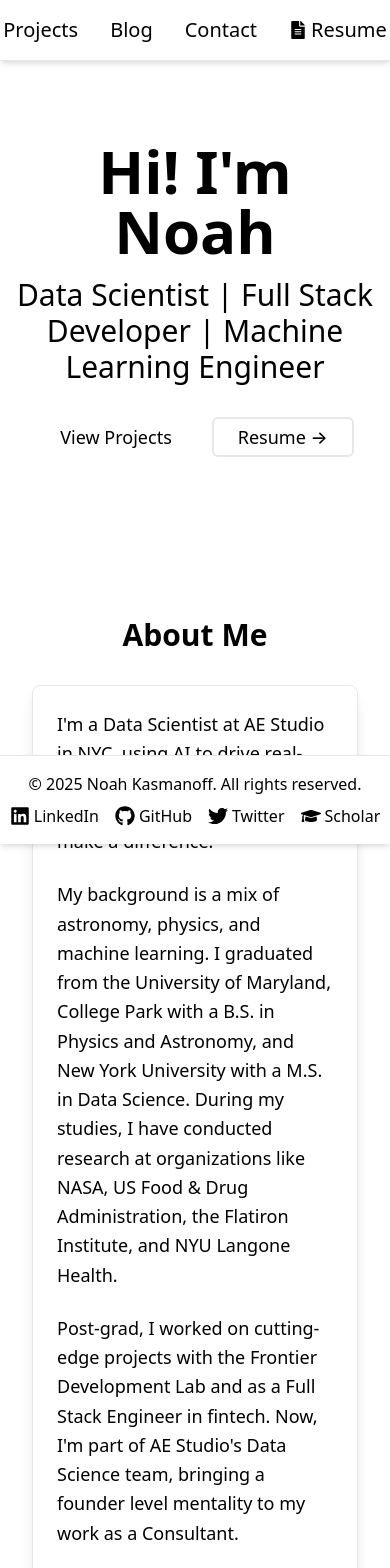
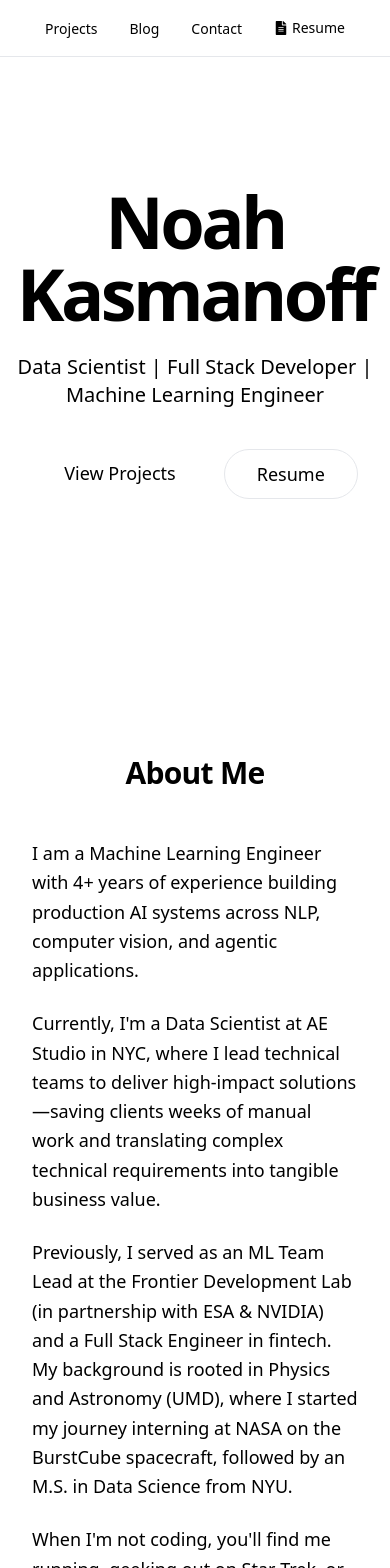
Before and after one commit to nkasmanoff/nkasmanoff.github.io, a React (Create React App) app: page / in a window 390 px wide. Shown: the top 1568 px of the page. Built offline with nearby package versions, Linux system fonts and the light colour scheme.

Commit message:
gemini 3  test complete

```diff
--- a/src/App.js
+++ b/src/App.js
@@ -10,7 +10,6 @@ import Header from './components/Header';
 import Hero from './components/Hero';
 import Projects from './components/Projects';
 import FirstPost from './posts/first-post';
-import { ThemeProvider } from './contexts/ThemeContext';
 
 const ScrollToHash = () => {
     const location = useLocation();
@@ -39,7 +38,6 @@ const ScrollToTop = () => {
 
 function App() {
     return (
-        <ThemeProvider>
         <Router>
             <div className="min-h-screen bg-background">
                 <Analytics />
@@ -66,7 +64,6 @@ function App() {
                 <Footer />
             </div>
         </Router>
-        </ThemeProvider>
     );
 }
 
--- a/src/components/About.js
+++ b/src/components/About.js
@@ -2,68 +2,79 @@ import React from 'react';
 
 const About = () => {
     return (
-    <section id="about" className="py-20">
-      <div className="max-w-4xl mx-auto px-4">
-        <h2 className="text-3xl font-bold mb-8 text-center text-foreground">
+        <section id="about" className="py-32 bg-muted/30">
+            <div className="container mx-auto px-4">
+                <h2 className="text-3xl md:text-4xl font-bold mb-12 text-center tracking-tight">
                     About Me
                 </h2>
-        <div className="bg-card text-card-foreground backdrop-blur-sm rounded-lg p-6 shadow-lg border border-border mb-8">
-          <p className="text-lg text-foreground leading-relaxed">
-          I'm a Data Scientist at AE Studio in NYC, using AI to drive real-world solutions. I'm always looking to learn, grow, and make a difference.
+
+                <div className="grid grid-cols-1 lg:grid-cols-2 gap-12 items-center">
+                    {/* Text Content */}
+                    <div className="space-y-6 text-lg text-muted-foreground leading-relaxed">
+                        <p>
+                            I am a Machine Learning Engineer with 4+ years of experience building
+                            production AI systems across NLP, computer vision, and agentic
+                            applications.
                         </p>
-          <br />
-          <p className="text-lg text-foreground leading-relaxed">
-          My background is a mix of astronomy, physics, and machine learning. I graduated from the University of Maryland, College Park with a B.S. in Physics and Astronomy, and New York University with a M.S. in Data Science.
-          During my studies, I have conducted research at organizations like NASA, US Food & Drug Administration, the Flatiron Institute, and NYU Langone Health.
+                        <p>
+                            Currently, I'm a Data Scientist at AE Studio in NYC, where I lead
+                            technical teams to deliver high-impact solutions—saving clients weeks of
+                            manual work and translating complex technical requirements into tangible
+                            business value.
+                        </p>
+                        <p>
+                            Previously, I served as an ML Team Lead at the Frontier Development Lab
+                            (in partnership with ESA & NVIDIA) and a Full Stack Engineer in fintech.
+                            My background is rooted in Physics and Astronomy (UMD), where I started
+                            my journey interning at NASA on the BurstCube spacecraft, followed by an
+                            M.S. in Data Science from NYU.
+                        </p>
+                        <p>
+                            When I'm not coding, you'll find me running, geeking out on Star Trek,
+                            or experimenting with Raspberry Pis.
                         </p>
 
-          <br />
-          <p className="text-lg text-foreground leading-relaxed">
-          Post-grad, I worked on cutting-edge projects with the Frontier Development Lab and as a Full Stack Engineer in fintech. Now, I'm part of AE Studio's Data Science team, bringing a founder level mentality to my work as a Consultant.
-          </p>
-
-          <br />
-          <p className="text-lg text-foreground leading-relaxed">
-          When I'm not working, you'll find me running, geeking out on Star Trek, reading, experimenting with Raspberry Pis, or staying current on tech and AI advancements.
+                        <div className="pt-4">
+                            <h3 className="text-foreground font-semibold mb-2">
+                                Core Technologies
+                            </h3>
+                            <p className="text-sm font-mono bg-background/50 p-4 rounded-lg border border-border/50">
+                                Python • PyTorch • LLMs & Agents • RAG • Hugging Face • TypeScript •
+                                FastAPI • Docker
                             </p>
                         </div>
+                    </div>
 
-        {/* Shoe-horned Accomplishments Section */}
-        <div className="mt-12">
-          <h3 className="text-2xl font-bold mb-6 text-center text-foreground">
-            My Widgets
-          </h3>
-          <div className="bg-card text-card-foreground backdrop-blur-sm rounded-lg p-6 shadow-lg border border-border">
-            <div className="flex flex-col md:flex-row items-center justify-center gap-8">
+                    {/* Widgets Column */}
+                    <div className="flex flex-col items-center justify-center gap-8 h-full w-full">
+                        <div className="w-full max-w-[300px] space-y-8 flex flex-col items-center">
                             {/* Trendshift Badge */}
-              <div className="flex-shrink-0">
+                            <div className="hover:opacity-80 transition-opacity w-full flex justify-center">
                                 <a
                                     href="https://trendshift.io/repositories/10159"
                                     target="_blank"
                                     rel="noopener noreferrer"
-                  className="inline-block hover:opacity-90 transition-opacity"
                                 >
                                     <img
                                         src="https://trendshift.io/api/badge/repositories/10159"
                                         alt="nkasmanoff%2Fpi-card | Trendshift"
                                         width="250"
                                         height="55"
-                    className="rounded-md"
+                                        className="rounded-md shadow-sm"
                                     />
                                 </a>
                             </div>
 
                             {/* Strava Widget */}
-              <div className="flex-shrink-0">
+                            <div className="rounded-lg overflow-hidden shadow-sm hover:shadow-md transition-shadow w-full flex justify-center">
                                 <iframe
-                  height='154'
-                  width='300'
-                  frameBorder='0'
-                  allowTransparency='true'
-
-                  src='https://www.strava.com/athletes/84024114/latest-rides/50bb16f4ea78240738ca023b14a9caba581f81f0'
+                                    height="154"
+                                    width="300"
+                                    frameBorder="0"
+                                    allowTransparency="true"
+                                    src="https://www.strava.com/athletes/84024114/latest-rides/50bb16f4ea78240738ca023b14a9caba581f81f0"
                                     title="Strava Activities"
-                  className="rounded-lg shadow-md"
+                                    className="bg-background"
                                 ></iframe>
                             </div>
                         </div>
--- a/src/components/Footer.js
+++ b/src/components/Footer.js
@@ -4,45 +4,45 @@ import { FaGithub, FaGraduationCap, FaLinkedin, FaTwitter } from 'react-icons/fa
 
 const Footer = () => {
   return (
-    <footer className="fixed bottom-0 left-0 right-0 bg-white z-100 border-t border-border/40 shadow-md py-4">
+    <footer className="border-t border-border/40 bg-background/95 backdrop-blur supports-[backdrop-filter]:bg-background/60 py-8">
       <div className="container mx-auto px-4 text-center">
-        <p>&copy; 2025 Noah Kasmanoff. All rights reserved.</p>
-        <div className="mt-2 flex justify-center items-center gap-4">
+        <p className="text-sm text-muted-foreground mb-4">&copy; 2025 Noah Kasmanoff. All rights reserved.</p>
+        <div className="flex justify-center items-center gap-6">
           <a
             href="https://www.linkedin.com/in/noahkasmanoff"
             target="_blank"
             rel="noopener noreferrer"
-            className="text-muted-foreground hover:text-primary transition-colors flex items-center gap-1"
+            className="text-muted-foreground hover:text-foreground transition-colors"
           >
             <FaLinkedin className="text-xl" />
-            <span>LinkedIn</span>
+            <span className="sr-only">LinkedIn</span>
           </a>
           <a
             href="https://github.com/nkasmanoff"
             target="_blank"
             rel="noopener noreferrer"
-            className="text-muted-foreground hover:text-primary transition-colors flex items-center gap-1"
+            className="text-muted-foreground hover:text-foreground transition-colors"
           >
             <FaGithub className="text-xl" />
-            <span>GitHub</span>
+            <span className="sr-only">GitHub</span>
           </a>
           <a
             href="https://twitter.com/noahpunintended"
             target="_blank"
             rel="noopener noreferrer"
-            className="text-muted-foreground hover:text-primary transition-colors flex items-center gap-1"
+            className="text-muted-foreground hover:text-foreground transition-colors"
           >
             <FaTwitter className="text-xl" />
-            <span>Twitter</span>
+            <span className="sr-only">Twitter</span>
           </a>
           <a
             href="https://scholar.google.com/citations?user=pzTcPxEAAAAJ&hl=en"
             target="_blank"
             rel="noopener noreferrer"
-            className="text-muted-foreground hover:text-primary transition-colors flex items-center gap-1"
+            className="text-muted-foreground hover:text-foreground transition-colors"
           >
             <FaGraduationCap className="text-xl" />
-            <span>Scholar</span>
+            <span className="sr-only">Scholar</span>
           </a>
         </div>
       </div>
--- a/src/components/Header.js
+++ b/src/components/Header.js
@@ -1,11 +1,9 @@
 // components/Header.js
 import React from 'react';
 import { FaFileAlt } from 'react-icons/fa';
-import { useTheme } from '../contexts/ThemeContext';
 import { Link, useLocation, useNavigate } from 'react-router-dom';
 
 const Header = () => {
-    const { theme, toggleTheme } = useTheme();
     const location = useLocation();
     const navigate = useNavigate();
 
@@ -13,16 +11,12 @@ const Header = () => {
 
     const handleNavigation = (sectionId) => {
         if (isBlogPost) {
-            // If we're on a blog post, navigate to home with the section
             navigate(`/#${sectionId}`);
         } else if (location.pathname !== '/') {
-            // If we're not on the home page, navigate to home with the section
             navigate(`/#${sectionId}`);
         } else if (location.hash) {
-            // If we have a hash in the URL, update it
             navigate(`/#${sectionId}`);
         } else {
-            // If we're on the home page with no hash, scroll to the section
             const element = document.getElementById(sectionId);
             if (element) {
                 element.scrollIntoView({ behavior: 'smooth' });
@@ -31,13 +25,13 @@ const Header = () => {
     };
 
     return (
-        <header className="py-4 px-6 bg-white dark:bg-slate-900 sticky top-0 z-10 border-b border-border/40 shadow-md">
+        <header className="py-4 px-6 bg-background/80 backdrop-blur-md sticky top-0 z-50 border-b border-border/40">
             <nav className="flex justify-center items-center">
-                <ul className="flex space-x-8">
+                <ul className="flex space-x-8 items-center">
                     <li>
                         <button
                             onClick={() => handleNavigation('projects')}
-                            className="text-muted-foreground hover:text-primary transition-colors text-xl font-medium"
+                            className="text-muted-foreground hover:text-foreground transition-colors text-sm font-medium"
                         >
                             Projects
                         </button>
@@ -45,7 +39,7 @@ const Header = () => {
                     <li>
                         <Link
                             to="/#blog"
-                            className="text-muted-foreground hover:text-primary transition-colors text-xl font-medium"
+                            className="text-muted-foreground hover:text-foreground transition-colors text-sm font-medium"
                         >
                             Blog
                         </Link>
@@ -53,7 +47,7 @@ const Header = () => {
                     <li>
                         <button
                             onClick={() => handleNavigation('contact')}
-                            className="text-muted-foreground hover:text-primary transition-colors text-xl font-medium"
+                            className="text-muted-foreground hover:text-foreground transition-colors text-sm font-medium"
                         >
                             Contact
                         </button>
@@ -63,9 +57,9 @@ const Header = () => {
                             href="https://drive.google.com/file/d/1DkaFCQA37sctRtrEZd25FE4KuGogT9Fc/view?usp=sharing"
                             target="_blank"
                             rel="noopener noreferrer"
-                            className="text-muted-foreground hover:text-primary transition-colors text-xl font-medium flex items-center gap-1"
+                            className="text-muted-foreground hover:text-foreground transition-colors text-sm font-medium flex items-center gap-1"
                         >
-                            <FaFileAlt className="text-lg" />
+                            <FaFileAlt className="text-sm" />
                             <span>Resume</span>
                         </a>
                     </li>
--- a/src/components/Hero.js
+++ b/src/components/Hero.js
@@ -4,25 +4,42 @@ import { Button } from './ui/button';
 
 const Hero = () => {
     return (
-    <section className="py-20 text-center">
-      <h1 className="text-6xl font-bold mb-4 text-foreground">Hi! I'm Noah</h1>
-      <p className="text-3xl mb-8 text-muted-foreground">Data Scientist | Full Stack Developer | Machine Learning Engineer</p>
+        <section className="py-32 text-center">
+            <h1 className="text-7xl md:text-8xl font-bold mb-6 tracking-tighter text-foreground">
+                Noah Kasmanoff
+            </h1>
+            <p className="text-xl md:text-2xl mb-10 text-muted-foreground max-w-2xl mx-auto font-light">
+                Data Scientist | Full Stack Developer | Machine Learning Engineer
+            </p>
             <div className="flex justify-center space-x-4">
                 <Button
-          className="bg-primary text-primary-foreground hover:bg-primary/90 transition-colors text-lg px-6 py-2"
+                    className="text-lg px-8 py-6 rounded-full transition-all hover:scale-105"
                     asChild
                 >
-          <a href="#projects" onClick={(e) => {
+                    <a
+                        href="#projects"
+                        onClick={(e) => {
                             e.preventDefault();
-            document.querySelector('#projects')?.scrollIntoView({ behavior: 'smooth' });
-          }}>View Projects</a>
+                            document
+                                .querySelector('#projects')
+                                ?.scrollIntoView({ behavior: 'smooth' });
+                        }}
+                    >
+                        View Projects
+                    </a>
                 </Button>
                 <Button
                     variant="outline"
-          className="border-2 border-primary bg-background text-primary hover:bg-primary hover:text-primary-foreground transition-all duration-300 shadow-[0_0_0_var(--primary-glow,0px)_var(--primary)] hover:shadow-[0_0_20px_var(--primary-glow,2px)_var(--primary)] relative after:absolute after:inset-0 after:z-[-1] after:bg-gradient-to-r after:from-primary/20 after:to-transparent after:opacity-0 hover:after:opacity-100 after:transition-opacity text-lg px-6 py-2"
+                    className="text-lg px-8 py-6 rounded-full transition-all hover:scale-105 border-foreground/20 hover:border-foreground"
                     asChild
                 >
-          <a href="https://drive.google.com/file/d/1DkaFCQA37sctRtrEZd25FE4KuGogT9Fc/view?usp=sharing" target="_blank" rel="noopener noreferrer">Resume →</a>
+                    <a
+                        href="https://drive.google.com/file/d/1DkaFCQA37sctRtrEZd25FE4KuGogT9Fc/view?usp=sharing"
+                        target="_blank"
+                        rel="noopener noreferrer"
+                    >
+                        Resume
+                    </a>
                 </Button>
             </div>
         </section>
--- a/src/components/Projects.js
+++ b/src/components/Projects.js
@@ -10,6 +10,14 @@ const projects = [
         tech: ['Model Alignment', 'Steering Vectors', 'Weight Diffing', 'Hackathon Winner'],
         image: '/images/model-zempic.svg',
         link: 'https://hack-2025-model-zempic-production.up.railway.app/',
+    },
+    {
+        title: 'Moondream-GRPO',
+        description:
+            'Built reinforcement learning training infrastructure for vision-language models, enabling iterative improvement of object detection performance through policy optimization and custom IoU-based reward shaping.',
+        tech: ['RLHF', 'Vision-Language Models', 'GRPO', 'Weights & Biases'],
+        image: 'https://miro.medium.com/v2/1*IBSrfnY3ULbBsxi6RD2kdg.jpeg',
+        link: 'https://github.com/nkasmanoff/moondream-grpo',
     },
     {
         title: 'Doomscroll Detector',
@@ -89,32 +97,32 @@ const projects = [
 
 const Projects = () => {
     return (
-        <section id="projects" className="py-20">
-            <h2 className="text-3xl font-bold mb-8 text-center text-slate-800 dark:text-cyan-400">
+        <section id="projects" className="py-32">
+            <h2 className="text-3xl md:text-4xl font-bold mb-12 text-center tracking-tight">
                 Projects
             </h2>
-            <div className="grid grid-cols-1 md:grid-cols-2 lg:grid-cols-3 gap-6">
+            <div className="grid grid-cols-1 md:grid-cols-2 lg:grid-cols-3 gap-8">
                 {projects.map((project, index) => (
                     <a
                         href={project.link}
                         key={index}
-                        className="transition-transform hover:scale-105 no-underline"
+                        className="group block h-full no-underline"
                         target="_blank"
                         rel="noopener noreferrer"
                     >
-                        <Card className="bg-white/50 dark:bg-slate-800/50 border-slate-200 dark:border-cyan-500/20 backdrop-blur-sm h-full">
-                            <div className="relative w-full h-48">
+                        <Card className="h-full overflow-hidden border-border/50 bg-card hover:shadow-lg transition-all duration-300 group-hover:-translate-y-1">
+                            <div className="relative w-full h-48 overflow-hidden">
                                 <img
                                     src={project.image}
                                     alt={project.title}
-                                    className="w-full h-48 object-cover rounded-t-lg"
+                                    className="w-full h-full object-cover transition-transform duration-500 group-hover:scale-105"
                                 />
                             </div>
                             <CardHeader>
-                                <CardTitle className="text-slate-800 dark:text-cyan-400">
+                                <CardTitle className="mb-2 group-hover:text-primary transition-colors">
                                     {project.title}
                                 </CardTitle>
-                                <CardDescription className="text-slate-600 dark:text-gray-300">
+                                <CardDescription className="line-clamp-3">
                                     {project.description}
                                 </CardDescription>
                             </CardHeader>
@@ -123,7 +131,7 @@ const Projects = () => {
                                     {project.tech.map((tech, techIndex) => (
                                         <span
                                             key={techIndex}
-                                            className="bg-blue-50 text-blue-700 dark:bg-cyan-900/50 dark:text-cyan-300 px-2 py-1 rounded-full text-sm dark:border dark:border-cyan-500/20"
+                                            className="inline-flex items-center rounded-md bg-secondary px-2 py-1 text-xs font-medium text-secondary-foreground ring-1 ring-inset ring-gray-500/10"
                                         >
                                             {tech}
                                         </span>
@@ -134,7 +142,9 @@ const Projects = () => {
                     </a>
                 ))}
             </div>
-            <div className="flex justify-center mt-8">And many more!</div>
+            <div className="flex justify-center mt-12 text-muted-foreground">
+                <p>And many more!</p>
+            </div>
         </section>
     );
 };
--- a/src/contexts/ThemeContext.js
+++ /dev/null
@@ -1,76 +0,0 @@
-import React, { createContext, useContext, useEffect, useState } from 'react';
-
-const ThemeContext = createContext();
-
-export function ThemeProvider({ children }) {
-  const [theme, setTheme] = useState(() => {
-    if (typeof window !== 'undefined') {
-      // Check localStorage first
-      const savedTheme = localStorage.getItem('theme');
-      if (savedTheme) {
-        return savedTheme;
-      }
-      // If no saved theme, check system preference
-      return window.matchMedia('(prefers-color-scheme: dark)').matches ? 'dark' : 'light';
-    }
-    return 'light'; // default theme
-  });
-
-  useEffect(() => {
-    const root = window.document.documentElement;
-
-    // Remove both classes first
-    root.classList.remove('light', 'dark');
-
-    // Add the current theme class
-    root.classList.add(theme);
-
-    // Store in localStorage
-    localStorage.setItem('theme', theme);
-
-    // Update meta theme-color
-    const metaThemeColor = document.querySelector('meta[name="theme-color"]');
-    if (metaThemeColor) {
-      metaThemeColor.setAttribute(
-        'content',
-        theme === 'dark' ? 'hsl(222.2 84% 4.9%)' : 'hsl(0 0% 100%)'
-      );
-    }
-  }, [theme]);
-
-  // Listen for system theme changes
-  useEffect(() => {
-    const mediaQuery = window.matchMedia('(prefers-color-scheme: dark)');
-    const handleChange = (e) => {
-      const systemTheme = e.matches ? 'dark' : 'light';
-      // Only update if user hasn't manually set a theme
-      if (!localStorage.getItem('theme')) {
-        setTheme(systemTheme);
-      }
-    };
-
-    mediaQuery.addEventListener('change', handleChange);
-    return () => mediaQuery.removeEventListener('change', handleChange);
-  }, []);
-
-  const toggleTheme = () => {
-    setTheme(prevTheme => {
-      const newTheme = prevTheme === 'dark' ? 'light' : 'dark';
-      return newTheme;
-    });
-  };
-
-  return (
-    <ThemeContext.Provider value={{ theme, toggleTheme }}>
-      {children}
-    </ThemeContext.Provider>
-  );
-}
-
-export const useTheme = () => {
-  const context = useContext(ThemeContext);
-  if (context === undefined) {
-    throw new Error('useTheme must be used within a ThemeProvider');
-  }
-  return context;
-};
--- a/src/index.css
+++ b/src/index.css
@@ -5,47 +5,25 @@
 @layer base {
   :root {
     --background: 0 0% 100%;
-    --foreground: 222.2 84% 4.9%;
+    --foreground: 240 10% 3.9%;
     --card: 0 0% 100%;
-    --card-foreground: 222.2 84% 4.9%;
+    --card-foreground: 240 10% 3.9%;
     --popover: 0 0% 100%;
-    --popover-foreground: 222.2 84% 4.9%;
-    --primary: 222.2 47.4% 11.2%;
-    --primary-foreground: 210 40% 98%;
-    --secondary: 210 40% 96.1%;
-    --secondary-foreground: 222.2 47.4% 11.2%;
-    --muted: 210 40% 96.1%;
-    --muted-foreground: 215.4 16.3% 46.9%;
-    --accent: 210 40% 96.1%;
-    --accent-foreground: 222.2 47.4% 11.2%;
+    --popover-foreground: 240 10% 3.9%;
+    --primary: 240 5.9% 10%;
+    --primary-foreground: 0 0% 98%;
+    --secondary: 240 4.8% 95.9%;
+    --secondary-foreground: 240 5.9% 10%;
+    --muted: 240 4.8% 95.9%;
+    --muted-foreground: 240 3.8% 46.1%;
+    --accent: 240 4.8% 95.9%;
+    --accent-foreground: 240 5.9% 10%;
     --destructive: 0 84.2% 60.2%;
-    --destructive-foreground: 210 40% 98%;
-    --border: 214.3 31.8% 91.4%;
-    --input: 214.3 31.8% 91.4%;
-    --ring: 222.2 84% 4.9%;
+    --destructive-foreground: 0 0% 98%;
+    --border: 240 5.9% 90%;
+    --input: 240 5.9% 90%;
+    --ring: 240 5.9% 10%;
     --radius: 0.5rem;
-  }
-
-  .dark {
-    --background: 222.2 84% 4.9%;
-    --foreground: 210 40% 98%;
-    --card: 222.2 84% 4.9%;
-    --card-foreground: 210 40% 98%;
-    --popover: 222.2 84% 4.9%;
-    --popover-foreground: 210 40% 98%;
-    --primary: 210 40% 98%;
-    --primary-foreground: 222.2 47.4% 11.2%;
-    --secondary: 217.2 32.6% 17.5%;
-    --secondary-foreground: 210 40% 98%;
-    --muted: 217.2 32.6% 17.5%;
-    --muted-foreground: 215 20.2% 65.1%;
-    --accent: 217.2 32.6% 17.5%;
-    --accent-foreground: 210 40% 98%;
-    --destructive: 0 62.8% 30.6%;
-    --destructive-foreground: 210 40% 98%;
-    --border: 217.2 32.6% 17.5%;
-    --input: 217.2 32.6% 17.5%;
-    --ring: 212.7 26.8% 83.9%;
   }
 }
 
--- a/tailwind.config.js
+++ b/tailwind.config.js
@@ -1,6 +1,5 @@
 /** @type {import('tailwindcss').Config} */
 module.exports = {
-  darkMode: 'class',
   content: [
     "./src/**/*.{js,jsx,ts,tsx}",
   ],
```
Also changed, not shown: src/components/Blog.js (+23 -11 lines), src/components/Contact.js (+13 -11 lines). Lines whose indentation alone changed are shown as unchanged.
